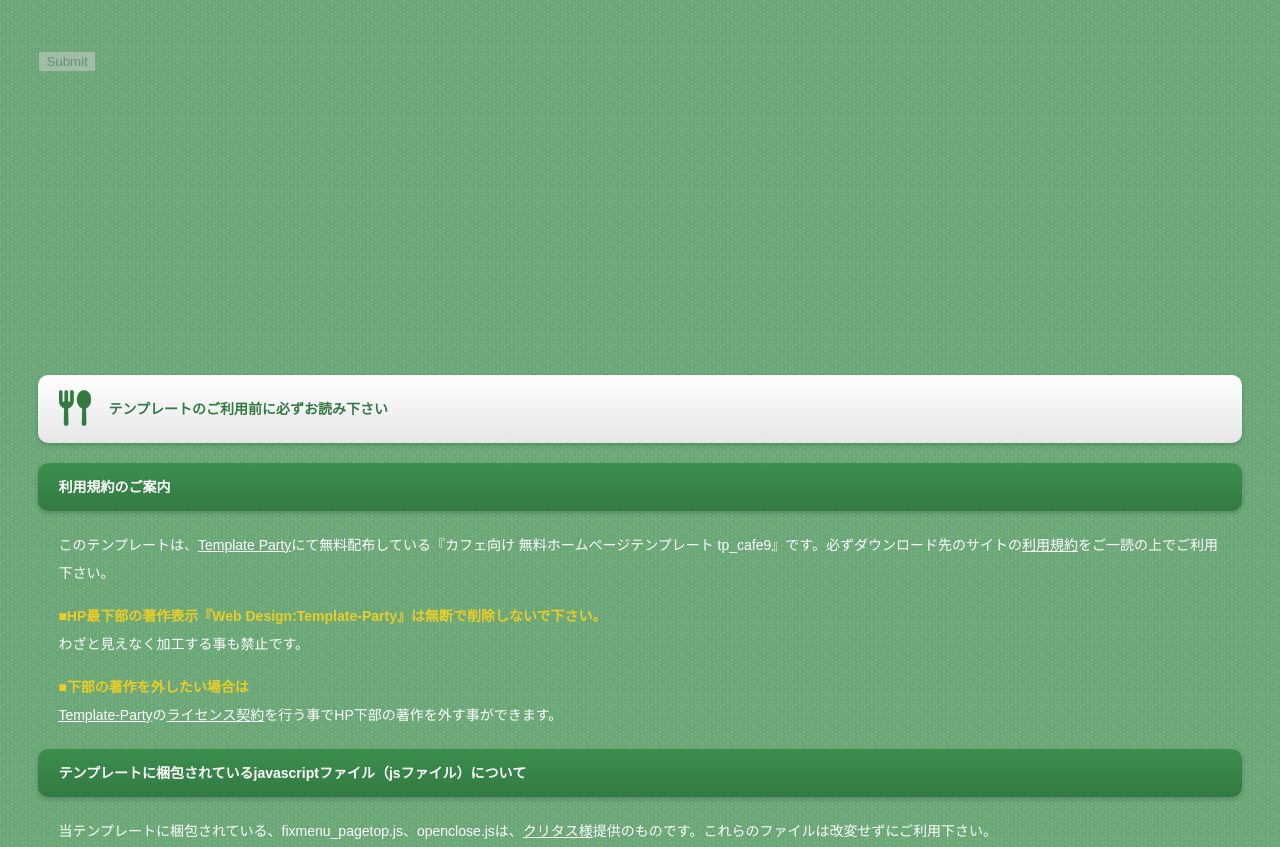
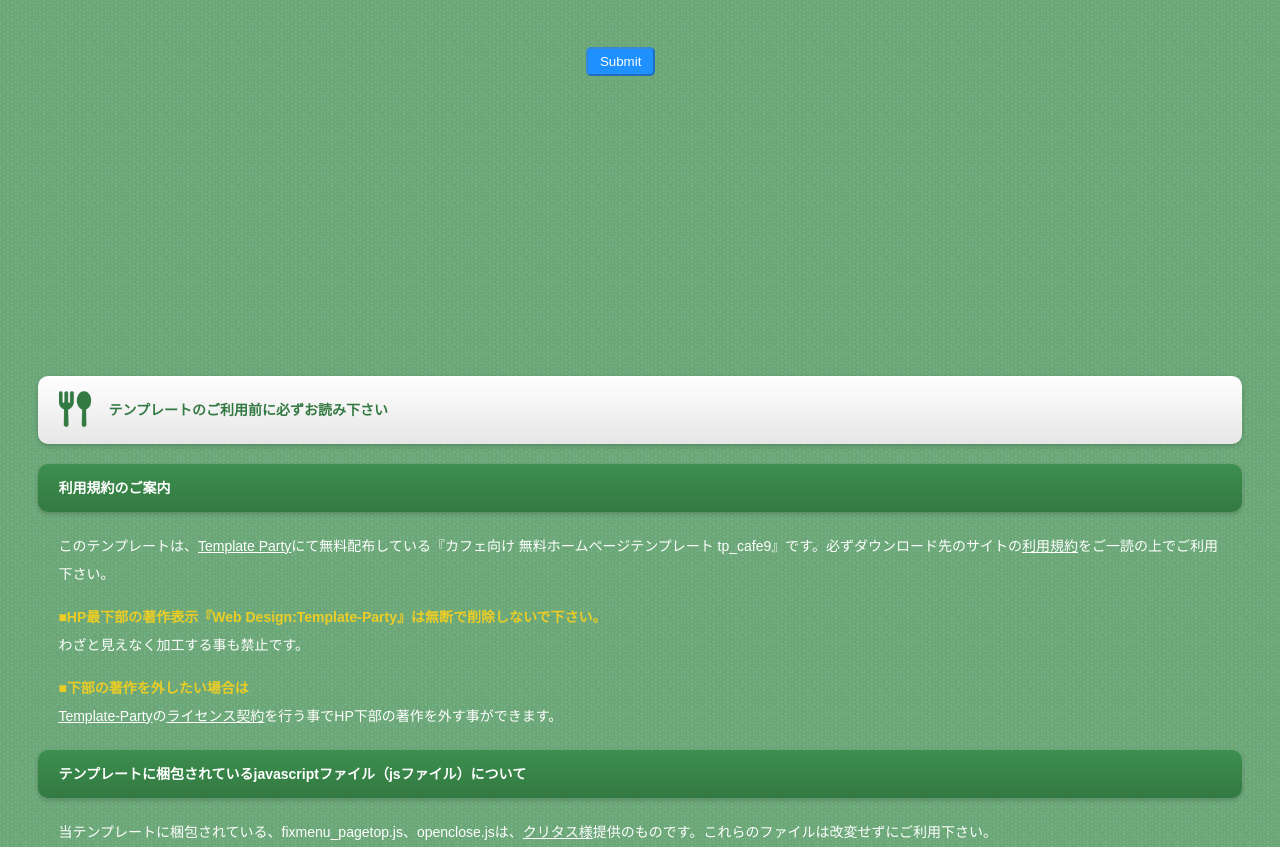
Before and after one commit to Taisei-15/Fighter-Search-AI, a plain HTML site: page Web-Fighter-Search-AI/index.html in a window 1280 px wide. Shown: the part 1135-1982 px from the top of the page. Drawn offline with Linux system fonts and the light colour scheme.

Commit message:
drag-and-dropの実装

```diff
--- a/Web-Fighter-Search-AI/css/drag-and-drop.css
+++ b/Web-Fighter-Search-AI/css/drag-and-drop.css
@@ -11,6 +11,16 @@
 	justify-content: center;
 	font-size: 18px;
   }
+#submit-button {
+	margin-left:45.5%;
+	padding: 5px;
+	padding-left: 1%;
+	padding-right:1%;
+	color:#ffffff;
+	background-color: #1e90ff;
+	border-radius:5px;
+
+}
 
   #preview {
 	width: 200px;
--- a/Web-Fighter-Search-AI/index.html
+++ b/Web-Fighter-Search-AI/index.html
@@ -11,7 +11,6 @@
 <link rel="stylesheet" href="css/drag-and-drop.css">
 <link rel="stylesheet" href="css/slide.css">
 <script src="js/openclose.js"></script>
-<script type="text/javascript" src="js/drag-and-drop.js"></script>
 <script src="js/fixmenu_pagetop.js"></script>
 <!--[if lt IE 9]>
 <script src="https://oss.maxcdn.com/html5shiv/3.7.2/html5shiv.min.js"></script>
@@ -63,6 +62,7 @@
 <input type="file" id="file-input" style="display: none;">
 <button id="submit-button" disabled>Submit</button>
 <div id="preview"></div>
+<script type="text/javascript" src="js/drag-and-drop.js"></script>
 
 <div id="contents">
 
--- a/Web-Fighter-Search-AI/js/drag-and-drop.js
+++ b/Web-Fighter-Search-AI/js/drag-and-drop.js
@@ -26,7 +26,7 @@ submitButton.addEventListener("click", function() {
   const image = preview.querySelector("img");
   if (image) {
     // Submit the image here
-    alert("Image submitted!");
+    alert("解析中‼");
   }
 });
 
```
